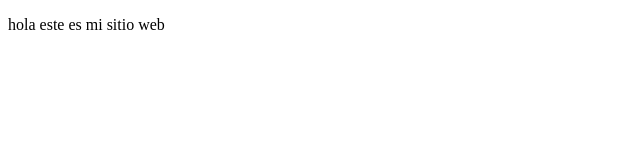
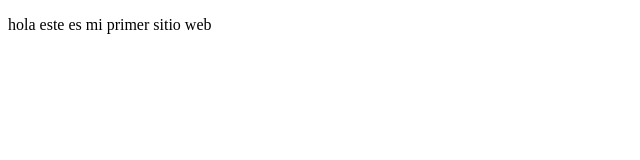
Before and after one commit to melalbornoz/proyectoDemoCursoPrework, a plain HTML site: page index.html in a window 1280 px wide. Shown: the full height of the page, 0-640 px from the left. Drawn offline with Linux system fonts and the light colour scheme.

Commit message:
agregue un saludo

```diff
--- a/index.html
+++ b/index.html
@@ -8,7 +8,7 @@
 </head>
 <body>
     <p>
-        hola este es mi sitio web
+        hola este es mi primer sitio web
     </p>
 </body>
 </html>
```
